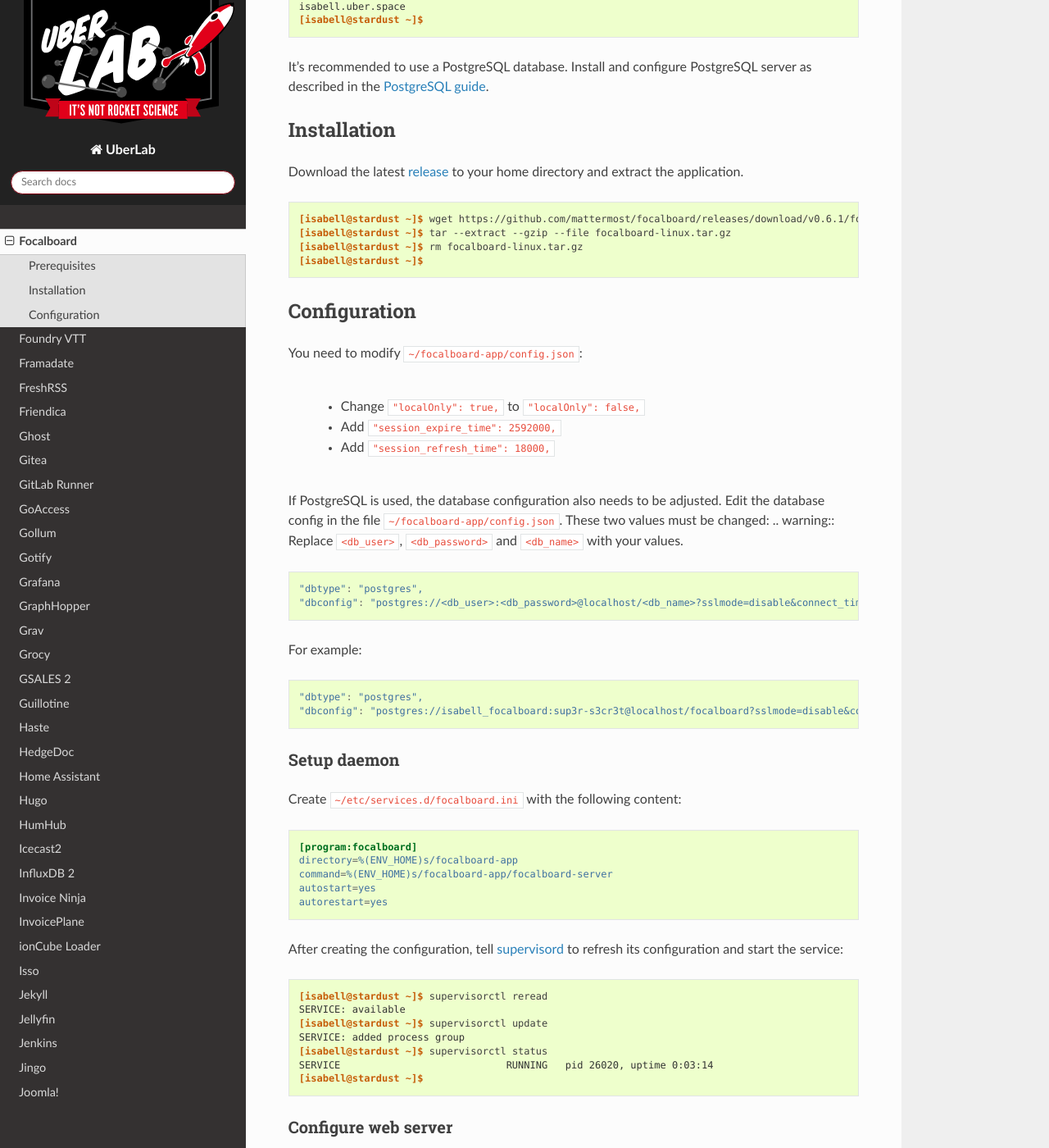
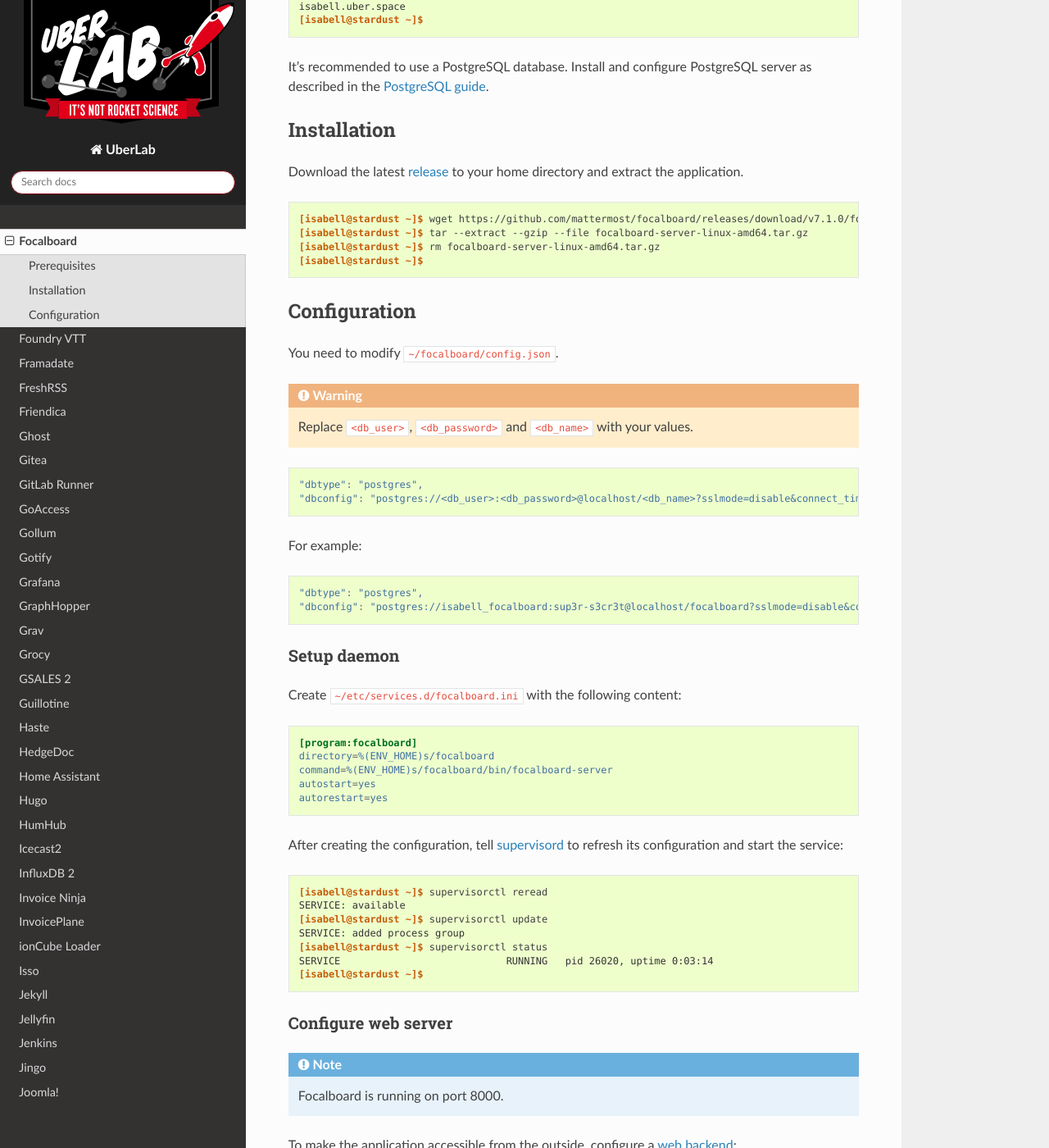
Before and after one commit to Uberspace/lab, a Sphinx documentation site: the page built from source/guide_focalboard.rst, in a window 1280 px wide and 1400 px high, scrolled down 1112 px. Shown: the whole window at 82% size. Built offline with Sphinx 7.4.7 and the Read the Docs theme 2.0.0, drawn with Linux system fonts in a browser that asks for light colours; some of the changed text lies outside the part shown.

Commit message:
[focalboard] update to work for v7.1.0
adjusting for files and folders that have been renamed and restructured.

```diff
--- a/source/guide_focalboard.rst
+++ b/source/guide_focalboard.rst
@@ -44,22 +44,17 @@
 
 .. code-block:: console
 
- [isabell@stardust ~]$ wget https://github.com/mattermost/focalboard/releases/download/v0.6.1/focalboard-linux.tar.gz
- [isabell@stardust ~]$ tar --extract --gzip --file focalboard-linux.tar.gz
- [isabell@stardust ~]$ rm focalboard-linux.tar.gz
+ [isabell@stardust ~]$ wget https://github.com/mattermost/focalboard/releases/download/v7.1.0/focalboard-server-linux-amd64.tar.gz
+ [isabell@stardust ~]$ tar --extract --gzip --file focalboard-server-linux-amd64.tar.gz
+ [isabell@stardust ~]$ rm focalboard-server-linux-amd64.tar.gz
  [isabell@stardust ~]$
 
 
 Configuration
 =============
 
-You need to modify ``~/focalboard-app/config.json``:
+You need to modify ``~/focalboard/config.json``.
 
- * Change ``"localOnly": true,`` to ``"localOnly": false,``
- * Add ``"session_expire_time": 2592000,``
- * Add ``"session_refresh_time": 18000,``
-
-If PostgreSQL is used, the database configuration also needs to be adjusted. Edit the database config in the file ``~/focalboard-app/config.json``. These two values must be changed:
 .. warning:: Replace ``<db_user>``, ``<db_password>`` and ``<db_name>`` with your values.
 
 .. code-block:: cfg
@@ -83,8 +78,8 @@
 .. code-block:: ini
 
  [program:focalboard]
- directory=%(ENV_HOME)s/focalboard-app
- command=%(ENV_HOME)s/focalboard-app/focalboard-server
+ directory=%(ENV_HOME)s/focalboard
+ command=%(ENV_HOME)s/focalboard/bin/focalboard-server
  autostart=yes
  autorestart=yes
 
@@ -95,7 +90,7 @@
 
 .. note::
 
-    Focalboard is running on port 8088.
+    Focalboard is running on port 8000.
 
 .. include:: includes/web-backend.rst
 
@@ -122,6 +117,6 @@
 
 ----
 
-Tested with Focalboard 0.6.1 and Uberspace 7.10.0
+Tested with Focalboard 7.1.0  and Uberspace 7.12.3
 
 .. author_list::
```
